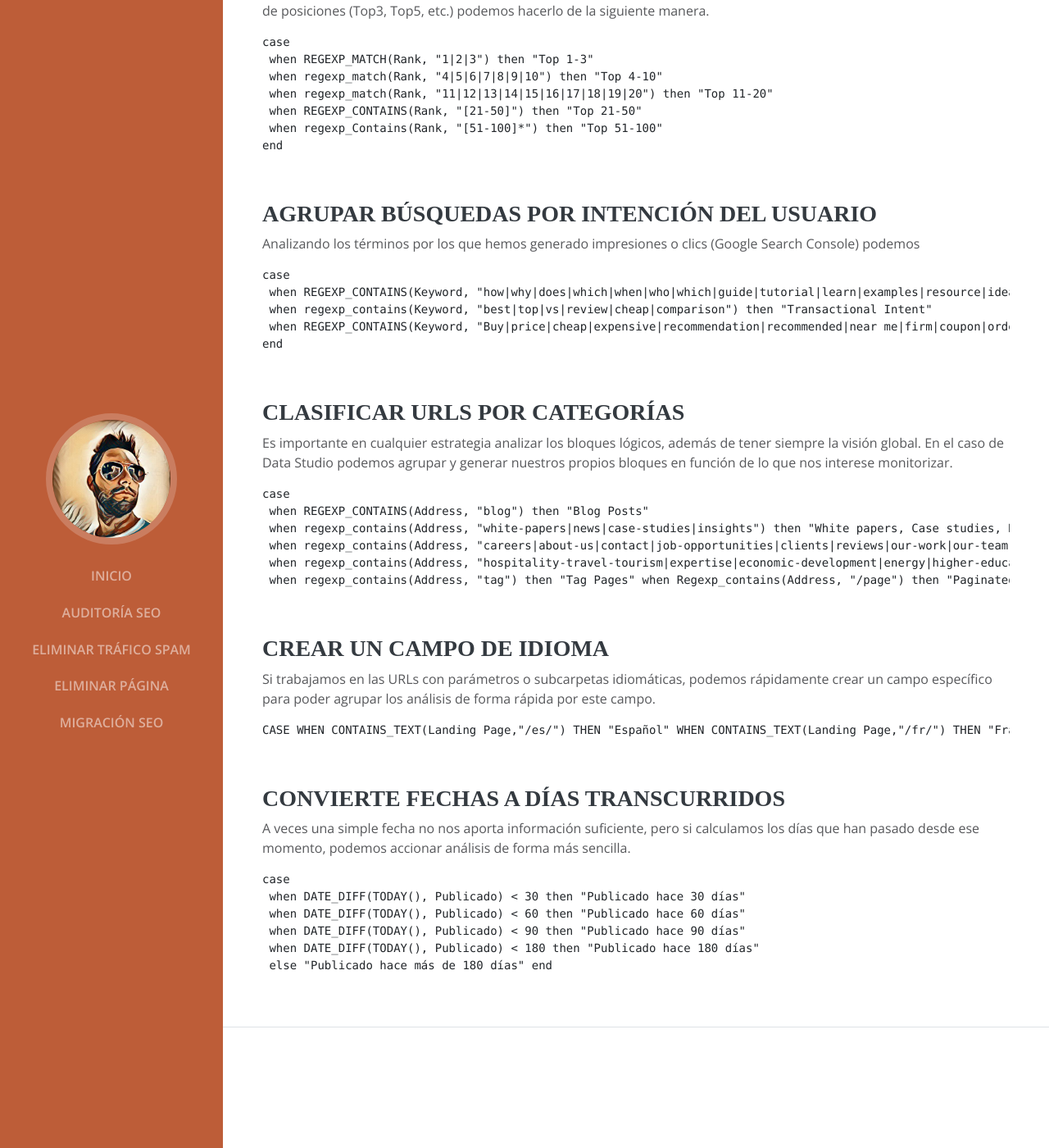
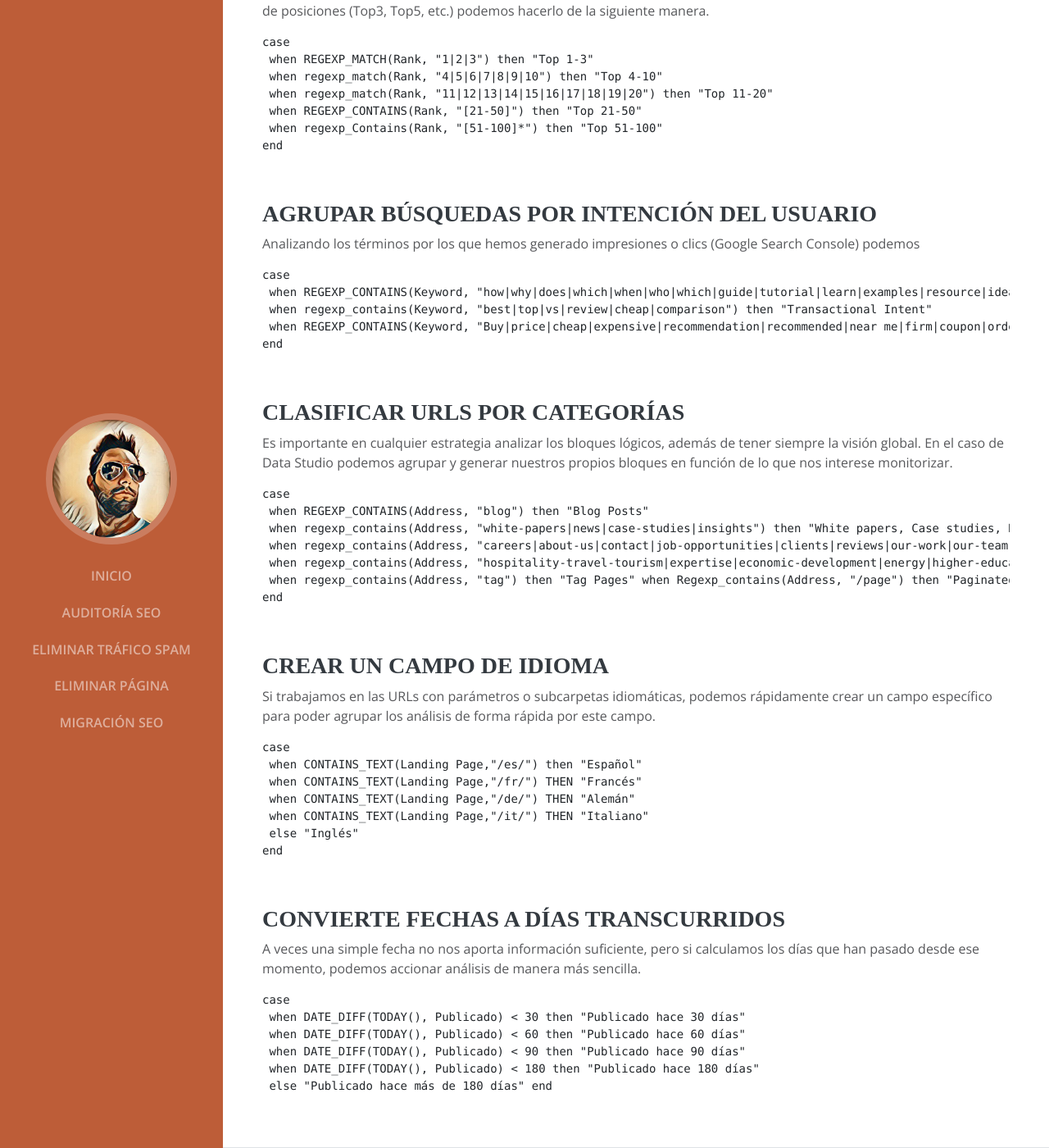
Before and after one commit to Emirodgar/w-chuleta-seo, a Jekyll site: the page built from X - Dashboards/campos-personalizados-data-studio.md, in a window 1280 px wide and 1400 px high, scrolled down 726 px. Shown: the whole window at 82% size. Built offline with Jekyll 4.4.1, drawn with Linux system fonts in a browser that asks for light colours; some web fonts are replaced; our own code applies the rules of GitHub Pages for plain Markdown files.

Commit message:
X - Dashboards/campos-personalizados-data-studio.md updated from https://stackedit.io/

````diff
--- a/X - Dashboards/campos-personalizados-data-studio.md
+++ b/X - Dashboards/campos-personalizados-data-studio.md
@@ -60,6 +60,7 @@
  when regexp_contains(Address, "careers|about-us|contact|job-opportunities|clients|reviews|our-work|our-team|join-team") then "Branded Pages"
  when regexp_contains(Address, "hospitality-travel-tourism|expertise|economic-development|energy|higher-education|technology|financial-services") then "Services Pages"
  when regexp_contains(Address, "tag") then "Tag Pages" when Regexp_contains(Address, "/page") then "Paginated" else "Unclassified"
+end
 ```
 
 ## Crear un campo de idioma
@@ -67,12 +68,18 @@
 Si trabajamos en las URLs con parámetros o subcarpetas idiomáticas, podemos rápidamente crear un campo específico para poder agrupar los análisis de forma rápida por este campo.
 
 ```
-CASE WHEN CONTAINS_TEXT(Landing Page,"/es/") THEN "Español" WHEN CONTAINS_TEXT(Landing Page,"/fr/") THEN "Francés" WHEN CONTAINS_TEXT(Landing Page,"/de/") THEN "Alemán" WHEN CONTAINS_TEXT(Landing Page,"/it/") THEN "Italiano" else "Inglés" end
+case
+ when CONTAINS_TEXT(Landing Page,"/es/") then "Español"
+ when CONTAINS_TEXT(Landing Page,"/fr/") THEN "Francés"
+ when CONTAINS_TEXT(Landing Page,"/de/") THEN "Alemán"
+ when CONTAINS_TEXT(Landing Page,"/it/") THEN "Italiano"
+ else "Inglés"
+end
 ```
 
 ## Convierte fechas a días transcurridos
 
-A veces una simple fecha no nos aporta información suficiente, pero si calculamos los días que han pasado desde ese momento, podemos accionar análisis de forma más sencilla.
+A veces una simple fecha no nos aporta información suficiente, pero si calculamos los días que han pasado desde ese momento, podemos accionar análisis de manera más sencilla.
 
 ```
 case
````
Also changed, not shown: other parts of X - Dashboards/campos-personalizados-data-studio.md (+2 -1 lines).
